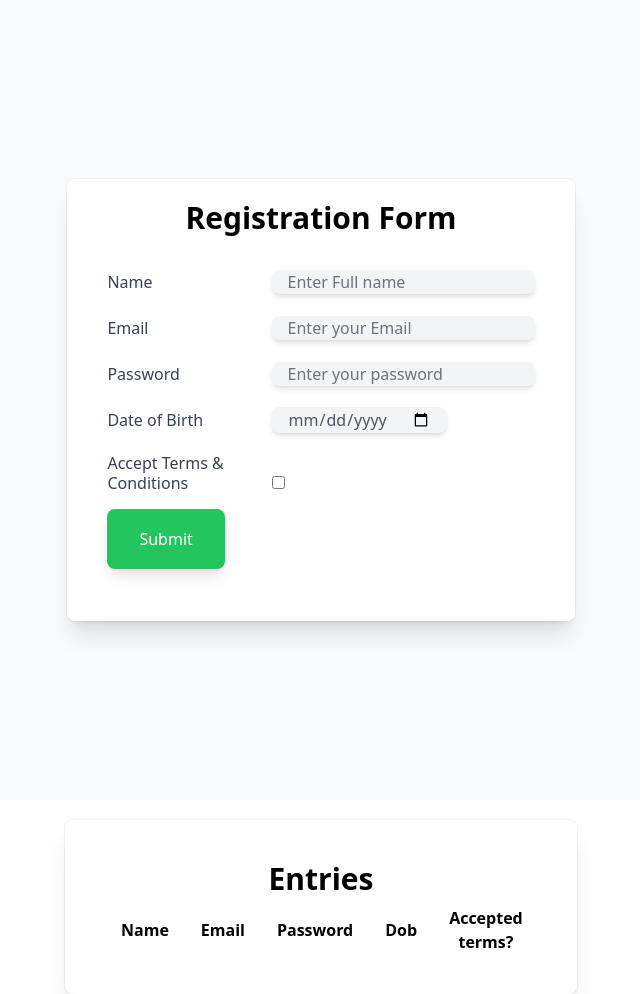
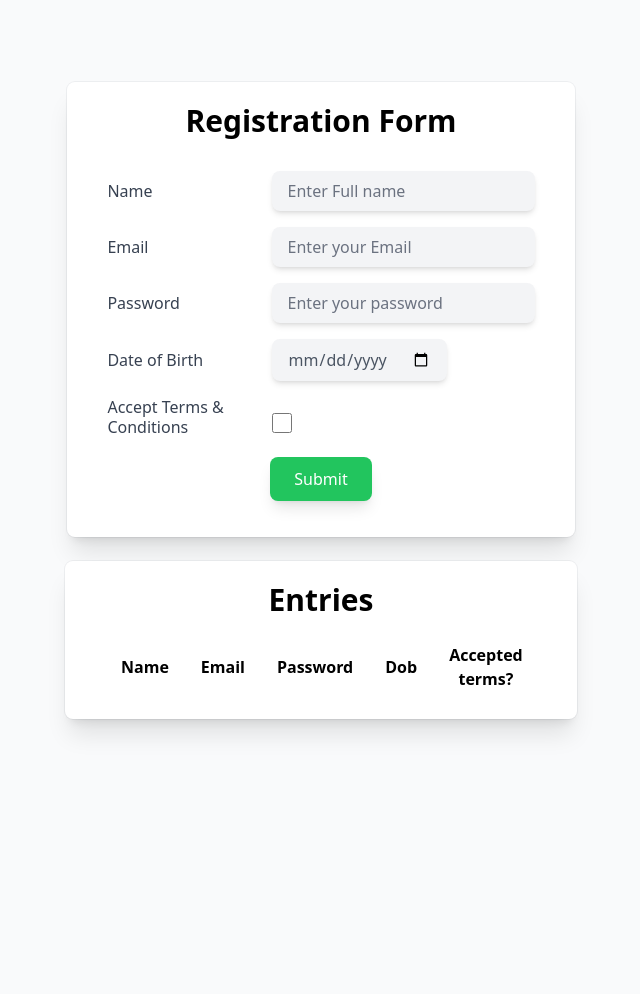
Before and after one commit to AlvinThankachan/wd101, a plain HTML site: page index.html in a window 1280 px wide. Shown: the whole page, without its empty margins (319-959 px from the left). After the commit the page ends 800 px from the top, so only its background shows below. Drawn offline with nearby package versions, Linux system fonts and the light colour scheme.

Commit message:
Update index.html

```diff
--- a/index.html
+++ b/index.html
@@ -1,6 +1,5 @@
 <!DOCTYPE html>
 <html lang="en">
-
 <head>
     <meta charset="UTF-8">
     <meta http-equiv="X-UA-Compatible" content="IE=edge">
@@ -8,58 +7,78 @@
     <script src="https://cdn.tailwindcss.com"></script>
     <title>Registration Form</title>
 </head>
-
-<body>
-
-    <div class="relative flex min-h-screen flex-col justify-center overflow-hidden py-0 bg-gray-50">
-        <div class="relative bg-white px-6 pt-5 pb-5 shadow-xl ring-1 ring-gray-900/5 sm:mx-auto sm:max-w-lg sm:rounded-lg sm:px-10">
+<body class="bg-gray-50">
+    <div class="relative flex min-h-screen flex-col justify-center overflow-hidden py-6">
+        <!-- Registration Form -->
+        <div class="relative bg-white px-6 pt-5 pb-5 shadow-xl ring-1 ring-gray-900/5 sm:mx-auto sm:max-w-lg sm:rounded-lg sm:px-10 mb-6">
             <div class="mx-auto max-w-md">
-                <h2 class="text-3xl text-center font-bold leading-tight">
+                <h2 class="text-3xl text-center font-bold leading-tight mb-4">
                     Registration Form
                 </h2>
                 <div class="divide-y divide-gray-300/50">
-                    <div class="space-y-6 py-8 text-base leading-7 text-gray-600">
+                    <div class="space-y-6 py-4 text-base leading-7 text-gray-600">
                         <form id="user-form">
+                            <div class="mb-4">
                                 <label for="name" class="text-md w-40 inline-block font-medium leading-5 text-gray-700">
                                     Name
                                 </label>
-                            <input required type="text" name="name" id="name" class="bg-gray-100 inline-block rounded-lg shadow-md px-4 mb-5 text-base leading-6 placeholder-gray-500" placeholder="Enter Full name"></br>
+                                <input required type="text" name="name" id="name" class="bg-gray-100 inline-block rounded-lg shadow-md px-4 py-2 text-base leading-6 placeholder-gray-500 focus:outline-none focus:ring-2 focus:ring-blue-500" placeholder="Enter Full name">
+                            </div>
 
+                            <div class="mb-4">
                                 <label for="email" class="text-md w-40 inline-block font-medium leading-5 text-gray-700">
                                     Email
                                 </label>
-                            <input required type="email" name="email" id="email" class="bg-gray-100 inline-block rounded-lg shadow-md px-4 mb-5 text-base leading-6 placeholder-gray-500" placeholder="Enter your Email"></br>
+                                <input required type="email" name="email" id="email" class="bg-gray-100 inline-block rounded-lg shadow-md px-4 py-2 text-base leading-6 placeholder-gray-500 focus:outline-none focus:ring-2 focus:ring-blue-500" placeholder="Enter your Email">
+                            </div>
 
+                            <div class="mb-4">
                                 <label for="password" class="text-md w-40 inline-block font-medium leading-5 text-gray-700">
                                     Password
                                 </label>
-                            <input required type="password" name="password" id="password" class="bg-gray-100 inline-block rounded-lg shadow-md px-4 mb-5 text-base leading-6 placeholder-gray-500" placeholder="Enter your password"></br>
+                                <input required type="password" name="password" id="password" class="bg-gray-100 inline-block rounded-lg shadow-md px-4 py-2 text-base leading-6 placeholder-gray-500 focus:outline-none focus:ring-2 focus:ring-blue-500" placeholder="Enter your password">
+                            </div>
 
+                            <div class="mb-4">
                                 <label for="dob" class="text-md w-40 inline-block font-medium leading-5 text-gray-700">
                                     Date of Birth
                                 </label>
-                            <input required type="date" name="dob" id="dob" class="bg-gray-100 inline-block rounded-lg shadow-md px-4 mb-5 text-base leading-6 placeholder-gray-500"></br>
+                                <input required type="date" name="dob" id="dob" class="bg-gray-100 inline-block rounded-lg shadow-md px-4 py-2 text-base leading-6 placeholder-gray-500 focus:outline-none focus:ring-2 focus:ring-blue-500">
+                            </div>
 
+                            <div class="mb-4">
                                 <label for="acceptTerms" class="text-md w-40 inline-block font-medium leading-5 text-gray-700">
                                     Accept Terms & Conditions
                                 </label>
-                            <input required type="checkbox" name="acceptTerms" id="acceptTerms" class="mb-5"></br>
+                                <input required type="checkbox" name="acceptTerms" id="acceptTerms" class="h-5 w-5 text-blue-500 focus:ring-blue-500">
+                            </div>
 
-                            <button type="submit" class="w-fit rounded-lg shadow-lg px-8 py-4 bg-green-500 text-white hover:bg-green-600 focus:outline-none" id="submit">Submit</button>
+                            <div class="flex justify-center">
+                                <button type="submit" id="submit" class="px-6 py-2 rounded-lg shadow-lg bg-green-500 text-white hover:bg-green-600 focus:outline-none focus:ring-2 focus:ring-green-500">
+                                    Submit
+                                </button>
+                            </div>
                         </form>
+                    </div>
+                </div>
+            </div>
+        </div>
+
+        <!-- Entries Display -->
+        <div class="relative bg-white px-6 pt-5 pb-5 shadow-xl ring-1 ring-gray-900/5 sm:mx-auto sm:max-w-lg sm:rounded-lg sm:px-10">
+            <div class="mx-auto">
+                <h2 class="text-3xl text-center font-bold leading-tight mb-4">
+                    Entries
+                </h2>
+                <div class="divide-y divide-gray-300/50">
+                    <div id="user-entries" class="overflow-x-auto">
+                        <!-- Table will be inserted here by JavaScript -->
                     </div>
                 </div>
             </div>
         </div>
     </div>
 
-    <div class="relative bg-white px-6 mt-5 pt-10 pb-8 shadow-xl ring-1 ring-gray-900/5 sm:mx-auto sm:max-w-lg sm:rounded-lg sm:px-10">
-        <div class="mx-auto">
-            <h2 class="text-3xl text-center font-bold leading-tight">Entries</h2>
-            <div class="divide-y divide-gray-300/50" id="user-entries"></div>
-        </div>
-    </div>
-
     <script src="index.js"></script>
 </body>
 </html>
```
Lines whose indentation alone changed are shown as unchanged.
